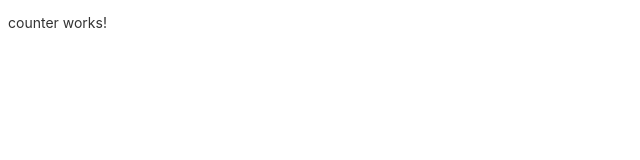
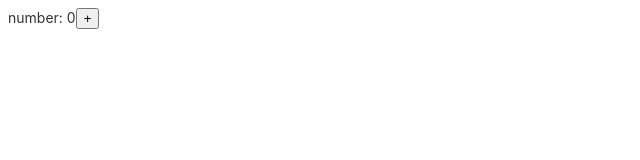
Before and after one commit to maguangguang/ng-counter, an Angular app: page / in a window 1280 px wide. Shown: the top 160 px of the page, without its empty margins (0-640 px from the left). Built offline with nearby package versions, Linux system fonts and the light colour scheme.

Commit message:
feat: add + button and text, when click button, number=1

```diff
--- a/src/app/counter/counter.component.html
+++ b/src/app/counter/counter.component.html
@@ -1 +1,4 @@
-<p>counter works!</p>
+<div>
+  <span>number: {{num}}</span>
+  <button (click)="onClick()">+</button>
+</div>
--- a/src/app/counter/counter.component.ts
+++ b/src/app/counter/counter.component.ts
@@ -1,4 +1,4 @@
-import { Component, OnInit } from '@angular/core';
+import {Component, OnInit} from '@angular/core';
 
 @Component({
   selector: 'app-counter',
@@ -6,10 +6,15 @@ import { Component, OnInit } from '@angular/core';
   styleUrls: ['./counter.component.css']
 })
 export class CounterComponent implements OnInit {
+  num = 0;
 
-  constructor() { }
+  constructor() {
+  }
 
   ngOnInit(): void {
   }
 
+  onClick(): void {
+    this.num++;
+  }
 }
```
Also changed, not shown: 1 other file (tests, documents, lock files or other folders).
